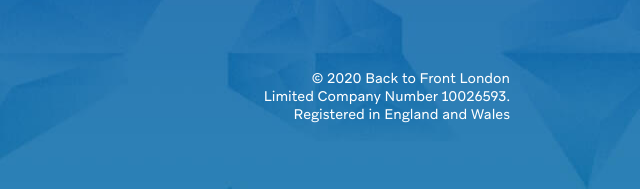
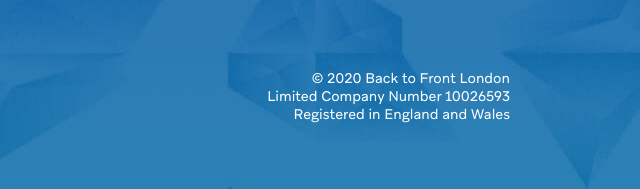
Before and after one commit to Curious-Ways/backtofront2020, a Gatsby site: page / in a window 1280 px wide. Shown: the part 2487-2676 px from the top of the page, 640-1280 px from the left. Built offline with nearby package versions, Linux system fonts and the light colour scheme; Gatsby itself is replaced by a stand-in of ours.

Commit message:
remove full stop footer

```diff
--- a/src/components/SiteFooter.js
+++ b/src/components/SiteFooter.js
@@ -67,7 +67,7 @@
     </ContactsGroup>
 
     <Legal>
-      © {new Date().getFullYear()} Back to Front London Limited Company Number 10026593. Registered in England and Wales
+      © {new Date().getFullYear()} Back to Front London Limited Company Number 10026593 Registered in England and Wales
     </Legal>
 
   </FooterWrapper>
```
